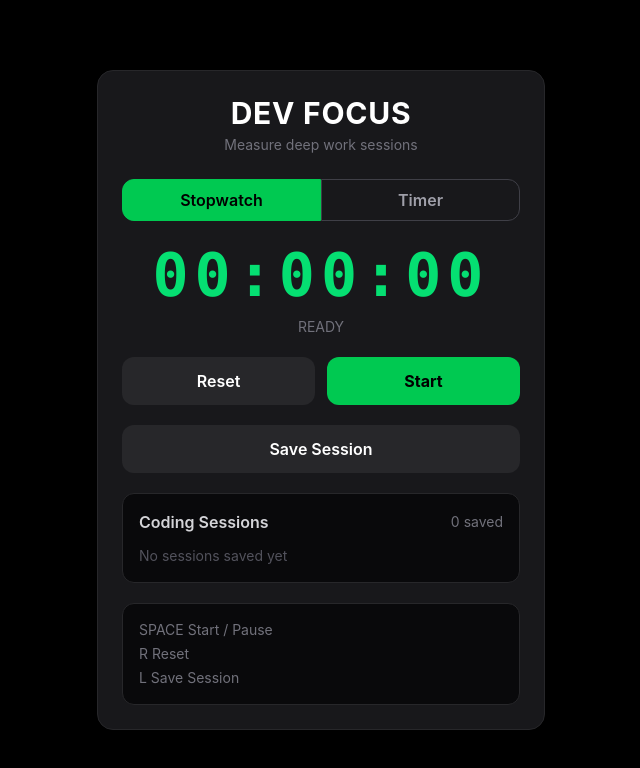
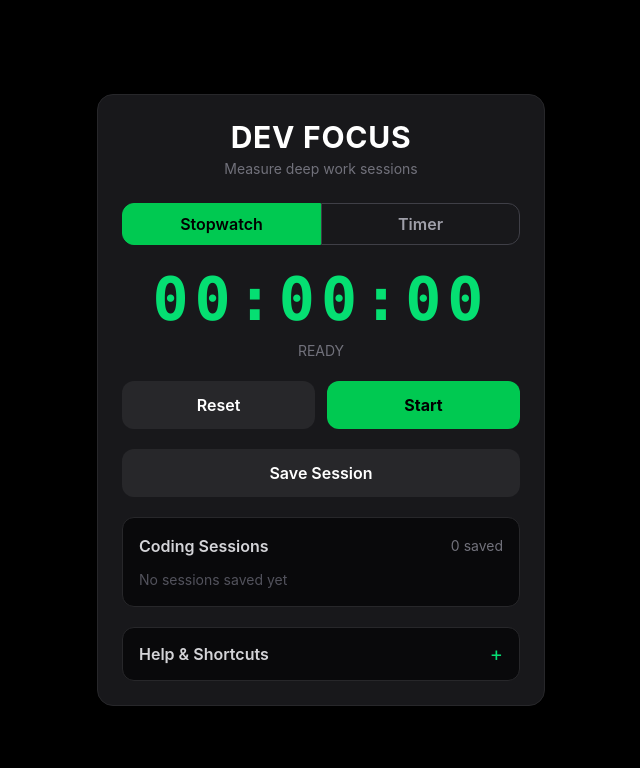
Before and after one commit to hustleCoderAnkur/mini-react-project-stop-watch, a React (Vite) app: page / in a window 1280 px wide. Shown: the top 768 px of the page, without its empty margins (319-959 px from the left). Built offline with nearby package versions, Linux system fonts and the light colour scheme.

Commit message:
generating dist folder

```diff
--- a/src/App.jsx
+++ b/src/App.jsx
@@ -51,6 +51,7 @@ function Stopwatch() {
   const [seconds, setSeconds] = useState(0)
   const [isRunning, setIsRunning] = useState(false)
   const [laps, setLaps] = useState([])
+  const [showHelp, setShowHelp] = useState(false)
 
   useEffect(() => {
     if (!isRunning) return
@@ -190,10 +191,61 @@ function Stopwatch() {
 
       </div>
 
-      <div className="w-full bg-zinc-950 border border-zinc-800 rounded-xl p-4 text-sm text-zinc-500 space-y-1">
-        <p>SPACE  Start / Pause</p>
-        <p>R  Reset</p>
-        <p>L  Save Session</p>
+      <div className="w-full">
+
+        <button
+          onClick={() => setShowHelp((prev) => !prev)}
+          className="w-full flex items-center justify-between bg-zinc-950 border border-zinc-800 hover:border-green-500 rounded-xl px-4 py-3 transition-all"
+        >
+          <span className="font-semibold text-zinc-300">
+            Help & Shortcuts
+          </span>
+
+          <span className="text-green-400 text-xl">
+            {showHelp ? "−" : "+"}
+          </span>
+        </button>
+
+        {showHelp && (
+          <div className="mt-3 bg-zinc-950 border border-zinc-800 rounded-xl p-4 animate-fadeIn">
+
+            <div className="space-y-3 text-sm">
+
+              <div className="flex items-center justify-between">
+                <span className="text-zinc-400">
+                  Start / Pause
+                </span>
+
+                <kbd className="bg-zinc-800 px-3 py-1 rounded-lg text-green-400 font-mono">
+                  SPACE
+                </kbd>
+              </div>
+
+              <div className="flex items-center justify-between">
+                <span className="text-zinc-400">
+                  Reset Timer
+                </span>
+
+                <kbd className="bg-zinc-800 px-3 py-1 rounded-lg text-green-400 font-mono">
+                  R
+                </kbd>
+              </div>
+
+              <div className="flex items-center justify-between">
+                <span className="text-zinc-400">
+                  Save Session
+                </span>
+
+                <kbd className="bg-zinc-800 px-3 py-1 rounded-lg text-green-400 font-mono">
+                  S
+                </kbd>
+              </div>
+
+            </div>
+
+          </div>
+        )}
+
       </div>
 
     </div>
```
